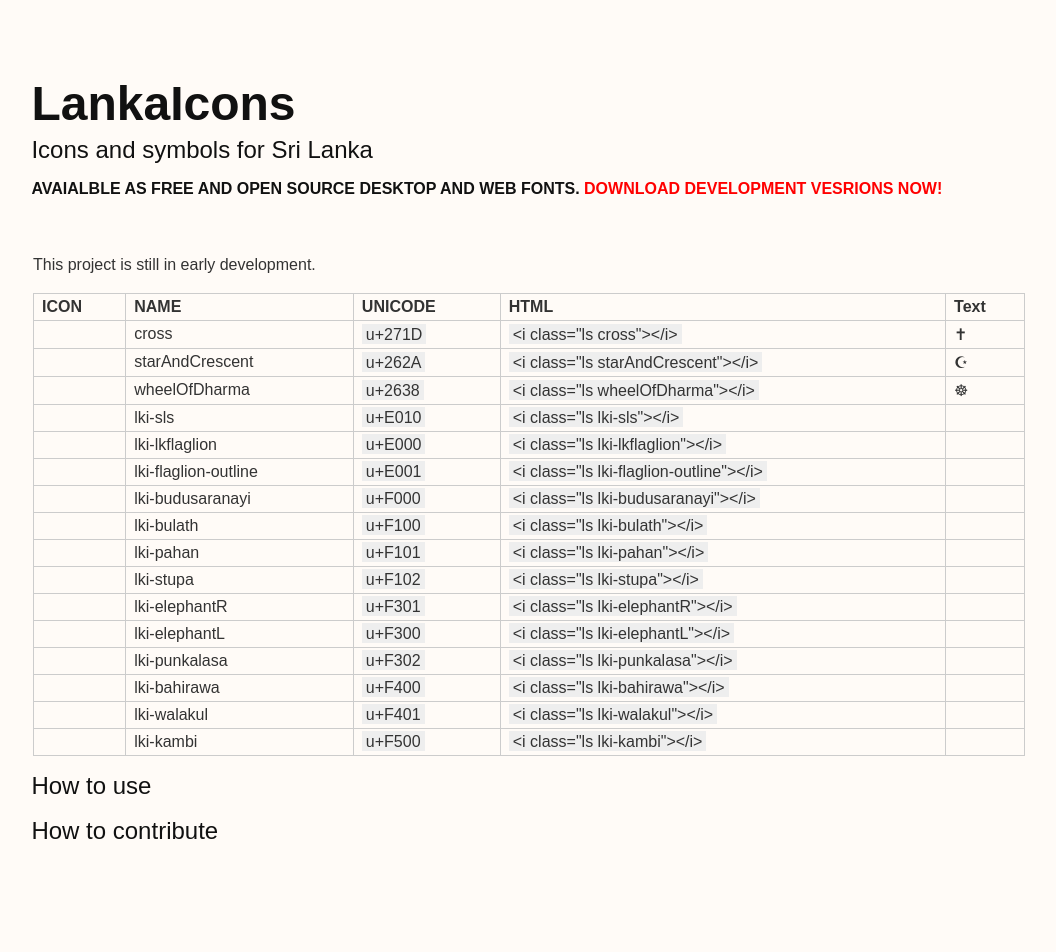
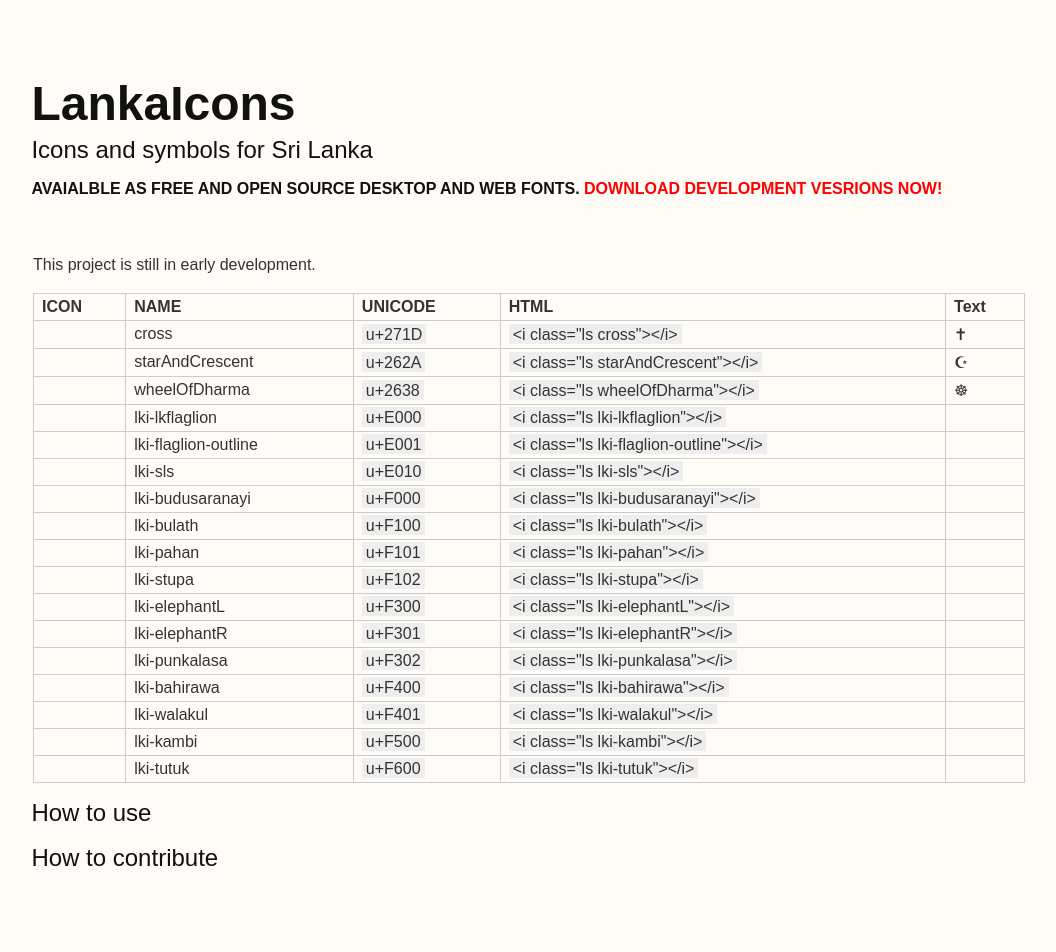
Before and after one commit to mooniak/lankasymbols, a Jekyll site: the page built from docs/index.md, in a window 1280 px wide. Shown: the whole page, without its empty margins (111-1167 px from the left). Built offline with Jekyll 4.4.1, drawn with Linux system fonts in a browser that asks for light colours; some web fonts are replaced; before the commit the page ends 925 px from its top, so only the background shows below that.

Commit message:
Updating docs

```diff
--- a/docs/index.md
+++ b/docs/index.md
@@ -9,19 +9,20 @@ This project is still in early development.
 | <i class="lki cross"></i> 	|  cross |  `u+271D` |  `<i class="ls cross"></i>`| <span class="display-text">✝</span> |
 | <i class="lki starAndCrescent"></i> 	|  starAndCrescent |  `u+262A` |  `<i class="ls starAndCrescent"></i>`| <span class="display-text">☪</span> |
 | <i class="lki wheelOfDharma"></i> 	|  wheelOfDharma |  `u+2638` |  `<i class="ls wheelOfDharma"></i>`| <span class="display-text">☸</span> |
-| <i class="lki lki-sls"></i> 	|  lki-sls |  `u+E010` |  `<i class="ls lki-sls"></i>`| <span class="display-text"></span> |
 | <i class="lki lki-lkflaglion"></i> 	|  lki-lkflaglion |  `u+E000` |  `<i class="ls lki-lkflaglion"></i>`| <span class="display-text"></span> |
 | <i class="lki lki-flaglion-outline"></i> 	|  lki-flaglion-outline |  `u+E001` |  `<i class="ls lki-flaglion-outline"></i>`| <span class="display-text"></span> |
+| <i class="lki lki-sls"></i> 	|  lki-sls |  `u+E010` |  `<i class="ls lki-sls"></i>`| <span class="display-text"></span> |
 | <i class="lki lki-budusaranayi"></i> 	|  lki-budusaranayi |  `u+F000` |  `<i class="ls lki-budusaranayi"></i>`| <span class="display-text"></span> |
 | <i class="lki lki-bulath"></i> 	|  lki-bulath |  `u+F100` |  `<i class="ls lki-bulath"></i>`| <span class="display-text"></span> |
 | <i class="lki lki-pahan"></i> 	|  lki-pahan |  `u+F101` |  `<i class="ls lki-pahan"></i>`| <span class="display-text"></span> |
 | <i class="lki lki-stupa"></i> 	|  lki-stupa |  `u+F102` |  `<i class="ls lki-stupa"></i>`| <span class="display-text"></span> |
+| <i class="lki lki-elephantL"></i> 	|  lki-elephantL |  `u+F300` |  `<i class="ls lki-elephantL"></i>`| <span class="display-text"></span> |
 | <i class="lki lki-elephantR"></i> 	|  lki-elephantR |  `u+F301` |  `<i class="ls lki-elephantR"></i>`| <span class="display-text"></span> |
-| <i class="lki lki-elephantL"></i> 	|  lki-elephantL |  `u+F300` |  `<i class="ls lki-elephantL"></i>`| <span class="display-text"></span> |
 | <i class="lki lki-punkalasa"></i> 	|  lki-punkalasa |  `u+F302` |  `<i class="ls lki-punkalasa"></i>`| <span class="display-text"></span> |
 | <i class="lki lki-bahirawa"></i> 	|  lki-bahirawa |  `u+F400` |  `<i class="ls lki-bahirawa"></i>`| <span class="display-text"></span> |
 | <i class="lki lki-walakul"></i> 	|  lki-walakul |  `u+F401` |  `<i class="ls lki-walakul"></i>`| <span class="display-text"></span> |
 | <i class="lki lki-kambi"></i> 	|  lki-kambi |  `u+F500` |  `<i class="ls lki-kambi"></i>`| <span class="display-text"></span> |
+| <i class="lki lki-tutuk"></i> 	|  lki-tutuk |  `u+F600` |  `<i class="ls lki-tutuk"></i>`| <span class="display-text"></span> |
 
 
 
```
